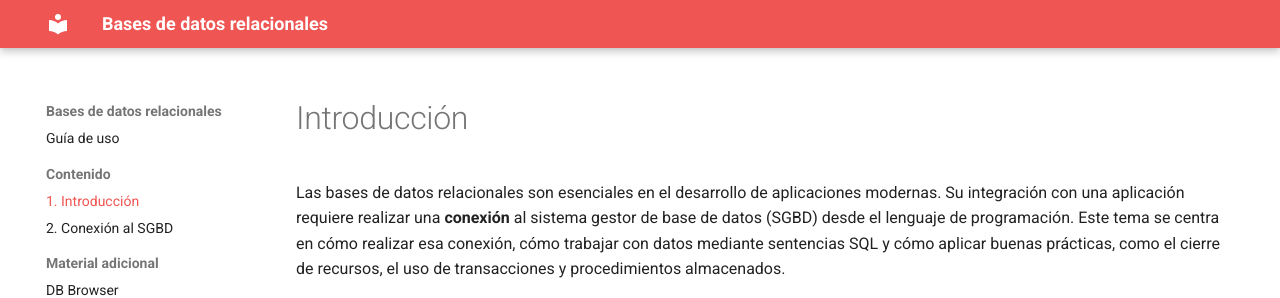
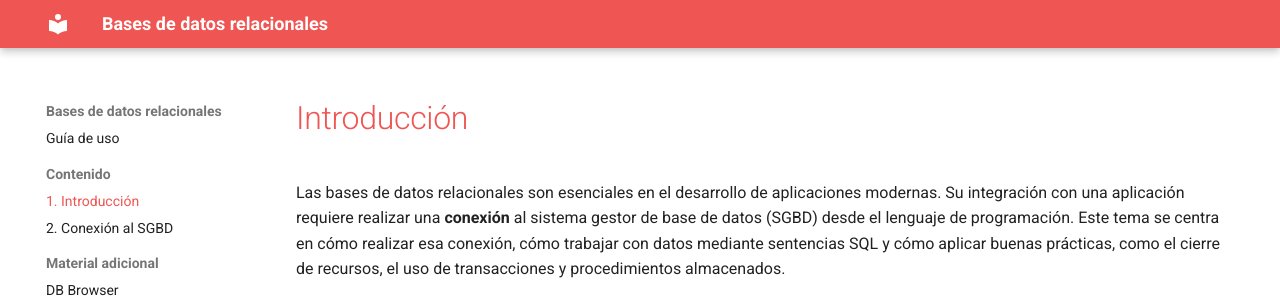
Before and after one commit to bpaterna/AD_BD_REL, an MkDocs documentation site: the page built from docs/1_introduccion.md, in a window 1280 px wide. Shown: the top 298 px of the page. Built offline with MkDocs 1.6.1 and Material for MkDocs 9.7.7, drawn with Linux system fonts in a browser that asks for light colours.

Commit message:
Update extra.css

```diff
--- a/docs/stylesheets/extra.css
+++ b/docs/stylesheets/extra.css
@@ -1,4 +1,4 @@
-h1{color: #ef5552;}
+h1{color: #ef5552 !important;}
 
 .mi_h2 {
   color: #ef5552;
```
